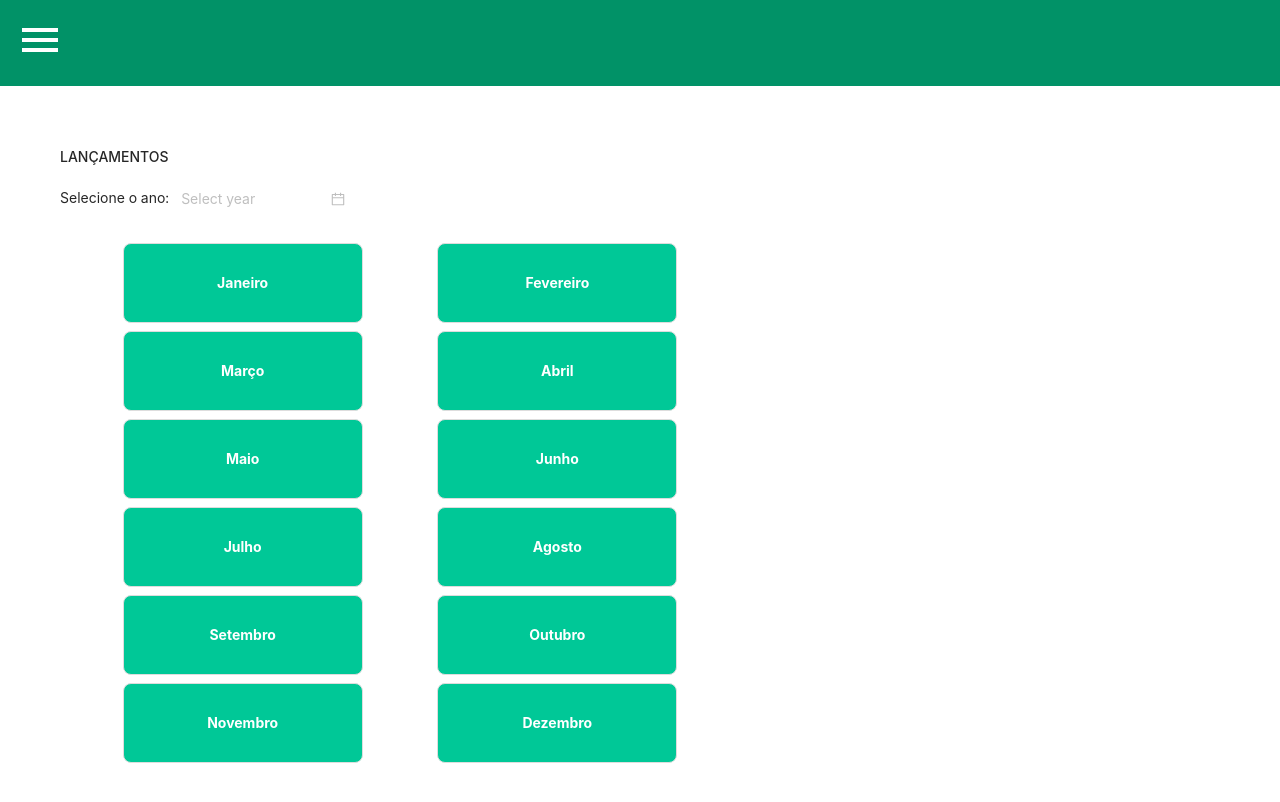
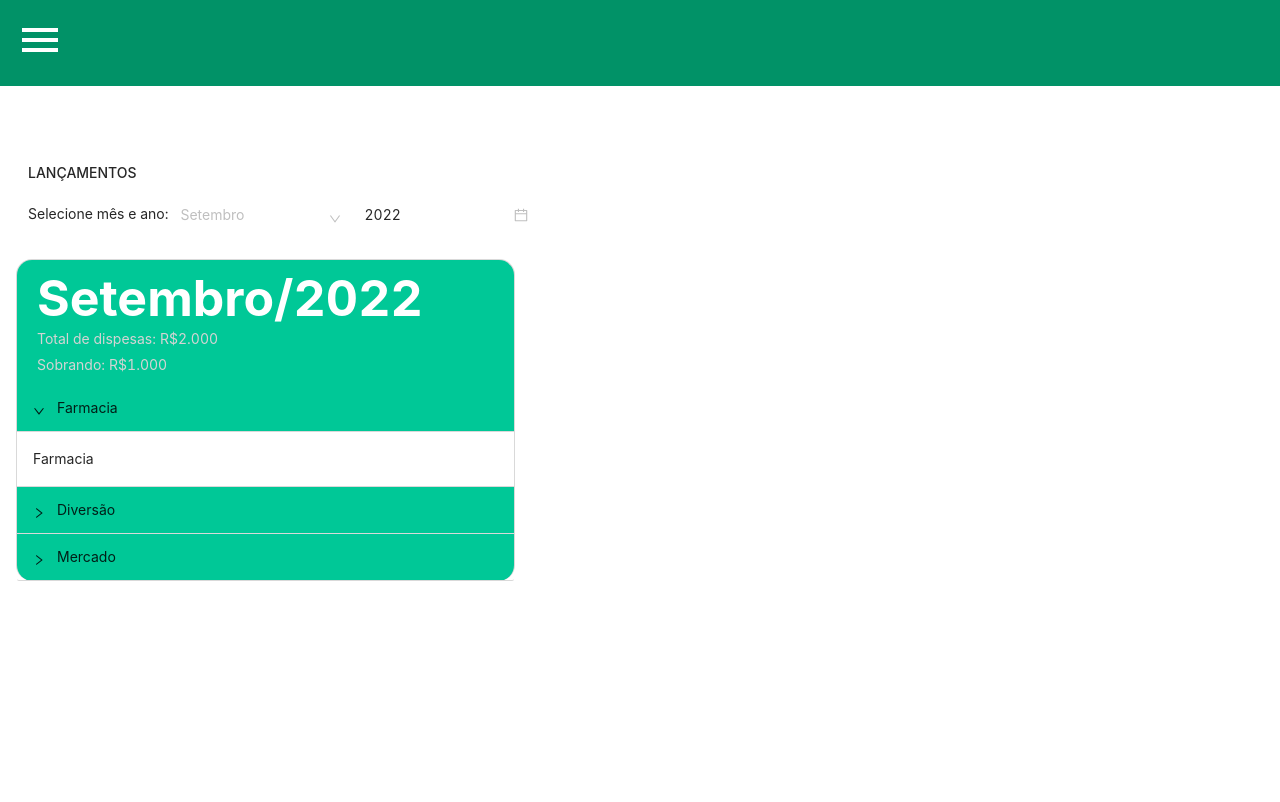
Before and after one commit to kallif003/Financas, a Next.js app: page /Home in a window 1280 px wide. Built offline with nearby package versions, Linux system fonts and the light colour scheme.

Commit message:
[feat]create release component

```diff
--- a/package.json
+++ b/package.json
@@ -13,6 +13,7 @@
     "@mdi/js": "^7.0.96",
     "@mdi/react": "^1.6.1",
     "antd": "^4.23.1",
+    "date-fns": "^2.29.3",
     "next": "12.2.5",
     "react": "18.2.0",
     "react-dom": "18.2.0",
--- a/src/components/atomos/buttons/buttons.ts
+++ b/src/components/atomos/buttons/buttons.ts
@@ -1,7 +1,13 @@
 import styled from "styled-components";
 
 export const Button = styled.button.attrs(
-	(props: { width: number, height: number, background: string }) => props
+	(props: {
+		width: number,
+		height: number,
+		background: string,
+		justify: string,
+		align: string
+	}) => props
 )`
 display: flex;
 background: ${(props) => props.background};
@@ -13,8 +19,9 @@ border-radius:  0.5rem;
 color: #fff;
 font-weight: bold;
 margin-bottom: 0.5rem;
-justify-content: center;
-align-items: center;
+justify-content: ${(props) => props.justify || "center"};
+align-items: ${(props) => props.align || "center"};
+
 :active {
 		transform: scale(0.9);
 	}
--- a/src/components/organismos/myReleases/index.tsx
+++ b/src/components/organismos/myReleases/index.tsx
@@ -1,45 +1,129 @@
 import React from "react";
 import { Button } from "../../atomos/buttons";
 import { ContainerRelease, ContainerReleaseButton } from "./styles";
-import { DatePicker } from "antd";
+import { getMonth } from 'date-fns'
+import type { DatePickerProps } from 'antd';
+import { DatePicker, Cascader, Collapse } from "antd";
+import moment from "moment";
 
-const list = [
-    { id: 1, item: 'Janeiro' },
-    { id: 2, item: 'Fevereiro' },
-    { id: 3, item: 'Março' },
-    { id: 4, item: 'Abril' },
-    { id: 5, item: 'Maio' },
-    { id: 6, item: 'Junho' },
-    { id: 7, item: 'Julho' },
-    { id: 8, item: 'Agosto' },
-    { id: 9, item: 'Setembro' },
-    { id: 10, item: 'Outubro' },
-    { id: 11, item: 'Novembro' },
-    { id: 12, item: 'Dezembro' }
+
+const { Panel } = Collapse;
+
+const listReleases = [
+    {
+        id: 1,
+        month: 'Janeiro',
+        year: 2022,
+        categoria: 'Farmacia',
+        compra: 'remedio coração',
+        descrição: '',
+        valor: 10.5,
+        data: new Date().getDate()
+    },
+
 ]
 
+const listCategory = [
+    {
+        id: 1,
+        category: 'Farmacia',
+        valorDestinado: 200
+    }
+]
+
+const options = [
+    {
+        value: 0,
+        label: 'Janeiro'
+    }
+]
+
+
+const month = getMonth(new Date())
+const mesAtual = (month: any) => {
+    const mes: any = {
+        0: 'Janeiro',
+        1: "Fevereiro",
+        2: "Março",
+        3: "Abril",
+        4: "Maio",
+        5: "Junho",
+        6: "Julho",
+        7: "Agosto",
+        8: 'Setembro',
+        9: "Outubro",
+        10: "Novembro",
+        11: "Dezembro"
+    }
+    return mes[month]
+}
+
+let dataAtual = mesAtual(month)
+const cu = (value: any) => {
+    dataAtual = mesAtual(parseInt(value[0]))
+};
+
+
+const year = String(new Date().getFullYear())
+
+const onChange: DatePickerProps['onChange'] = async (date, dateString) => {
+    const dateee = await dateString.split(' ')
+    console.log(dateString);
+};
 
 const Releases = () => {
     return (
         <ContainerRelease>
-                  <h1 className="ml-3 mt-3 pr-2">LANÇAMENTOS</h1>
+            <h1 className="ml-3 mt-3 pr-2">LANÇAMENTOS</h1>
             <div className="flex flex-row mb-5">
+                <p className="ml-3 mt-3">Selecione mês e ano:</p>
+                <Cascader
+                    options={options}
+                    bordered={false}
+                    onChange={cu}
+                    placeholder={dataAtual}
+                    style={{ marginTop: '0.5rem', }}
+                />
+                <DatePicker
+                    picker="year"
+                    bordered={false}
+                    defaultValue={moment(year, 'YYYY')}
+                    onChange={onChange}
+                />
+            </div>
+            <Collapse
+                defaultActiveKey={['1']}
+                style={{
+                    background: '#00C897',
+                    width: '40%',
+                    borderRadius: '1rem'
+                }}
+            >
+                <div className="w-screen flex flex-col items-start pl-5 pt-8 leading-3 text-[#d4d4d4] ">
+                    <h1 className="font-bold text-[50px] pb-1 text-[#fff]">
+                        {`${dataAtual}/${year}`}
+                    </h1>
+                    <div className="flex">
+                        <p className="pr-1">Total de dispesas:</p>
+                        <p>R$2.000</p>
+                    </div>
+                    <div className="flex">
+                        <p className="pr-1">Sobrando:</p>
+                        <p>R$1.000</p>
+                    </div>
+                </div>
+                <Panel header="Farmacia" key="1" >
+                    Farmacia
+                </Panel>
+                <Panel header="Diversão" key="2"  >
+                    Farmacia
+                </Panel>
+                <Panel header="Mercado" key="3"  >
+                    Farmacia
+                </Panel>
+            </Collapse>
 
-                <p className="ml-3 mt-3">Selecione o ano:</p>
-                <DatePicker picker="year" bordered={false} />
-            </div>
-            <ContainerReleaseButton>
-                {list.map((e) => (
-                    <Button
-                        width={15}
-                        height={5}
-                        background={"#00C897"}
-                        key={e.id}
-                    >
-                        {e.item}
-                    </Button>
-                ))}
-            </ContainerReleaseButton>
+
         </ContainerRelease>
     )
 };
--- a/src/components/organismos/myReleases/styles.ts
+++ b/src/components/organismos/myReleases/styles.ts
@@ -1,13 +1,15 @@
 import styled from "styled-components";
 
 export const ContainerRelease = styled.div`
-width: 60%;
+
 margin: 1rem;
-padding: 2rem;
+padding: 3rem 0 0 0rem;
+
 `
 export const ContainerReleaseButton = styled.div`
 display: flex;
 flex-wrap: wrap;
 flex-direction: row;
 justify-content: space-evenly;
+margin-left: -10px
 `
```
Also changed, not shown: 2 other files (tests, documents, lock files or other folders).
